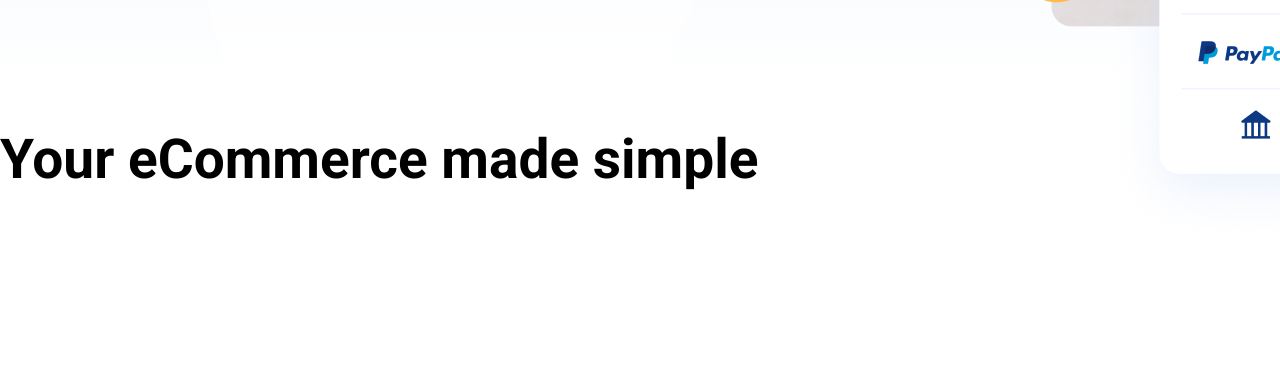
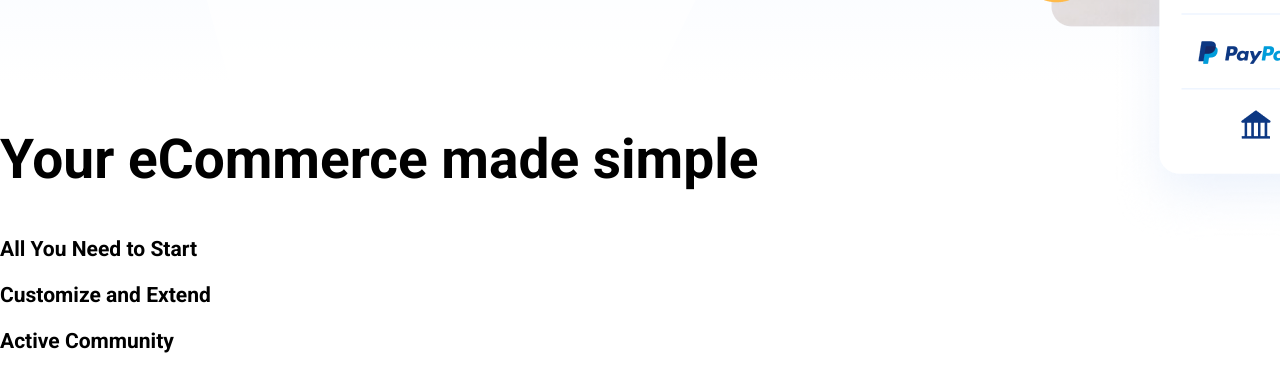
Before and after one commit to yehorich75/woocommerce, a plain HTML site: page index.html in a window 1280 px wide. Shown: the part 719-1111 px from the top of the page. Drawn offline with Linux system fonts and the light colour scheme.

Commit message:
features section card title

```diff
--- a/index.html
+++ b/index.html
@@ -67,6 +67,17 @@
 
       <section class="features">
         <h2 class="features-title section-title">Your eCommerce made simple</h2>
+        <div class="features-cards">
+          <div class="features-card">
+            <h3 class="features-card__title">All You Need to Start</h3>
+          </div>
+          <div class="features-card">
+            <h3 class="features-card__title">Customize and Extend</h3>
+          </div>
+          <div class="features-card">
+            <h3 class="features-card__title">Active Community</h3>
+          </div>
+        </div>
       </section>
 
       <section class="descr"></section>
```
